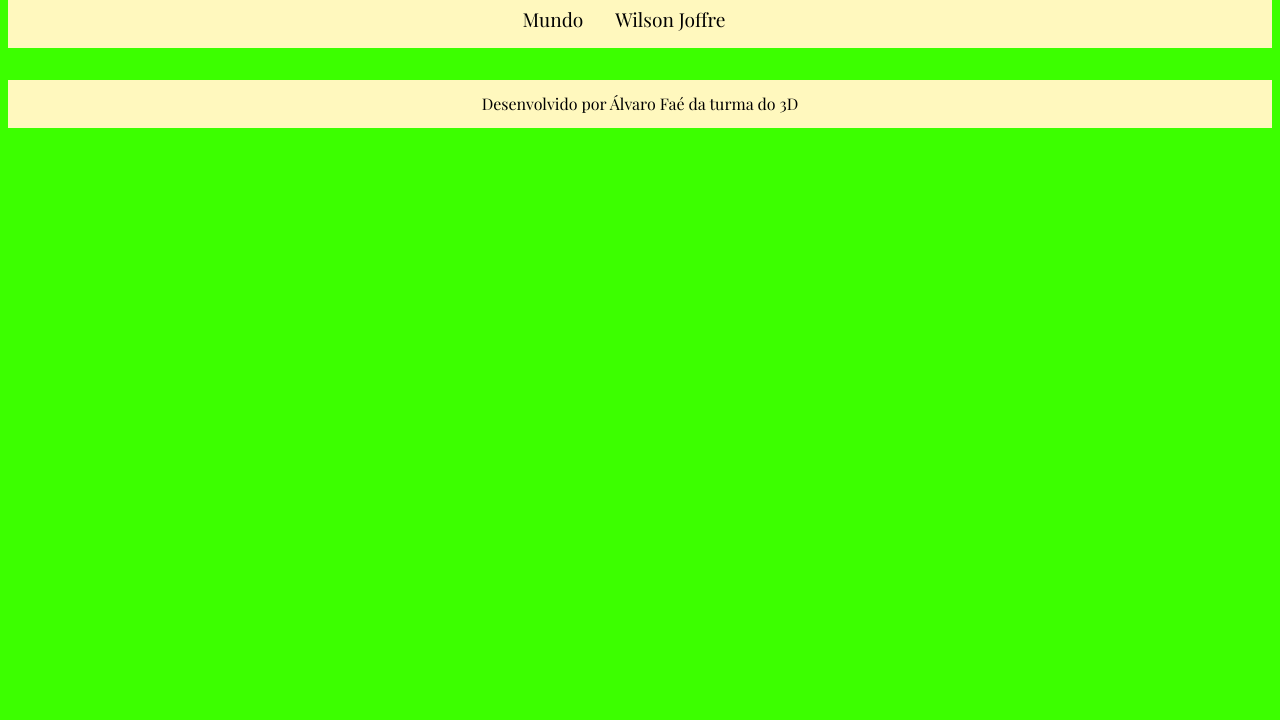
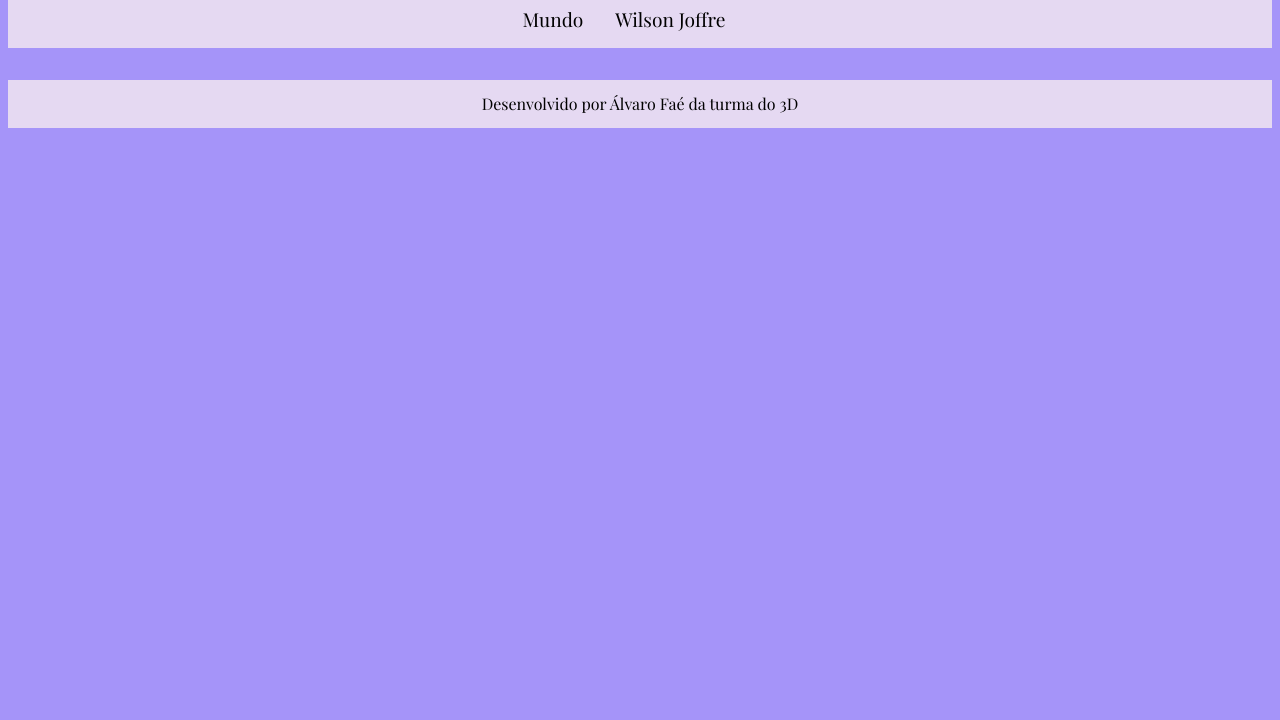
Before and after one commit to alvarofae/REDES-SOCIAIS, a plain HTML site: page index.html in a window 1280 px wide. Shown: the part 80-800 px from the top of the page. Drawn offline with nearby package versions, Linux system fonts and the light colour scheme; a web font is replaced by a local one.

Commit message:
Update style.css

```diff
--- a/style.css
+++ b/style.css
@@ -2,8 +2,8 @@
 
 :root{
     --cor-texto: #000000;
-    --cor-fundo: #3cff00;
-    --cor-secundaria: #fff8be;
+    --cor-fundo: #A594F9;
+    --cor-secundaria: #E5D9F2;
     --cor-clara: #F5EFFF;
     --font:"Playfair Display", serif;
 }
```
